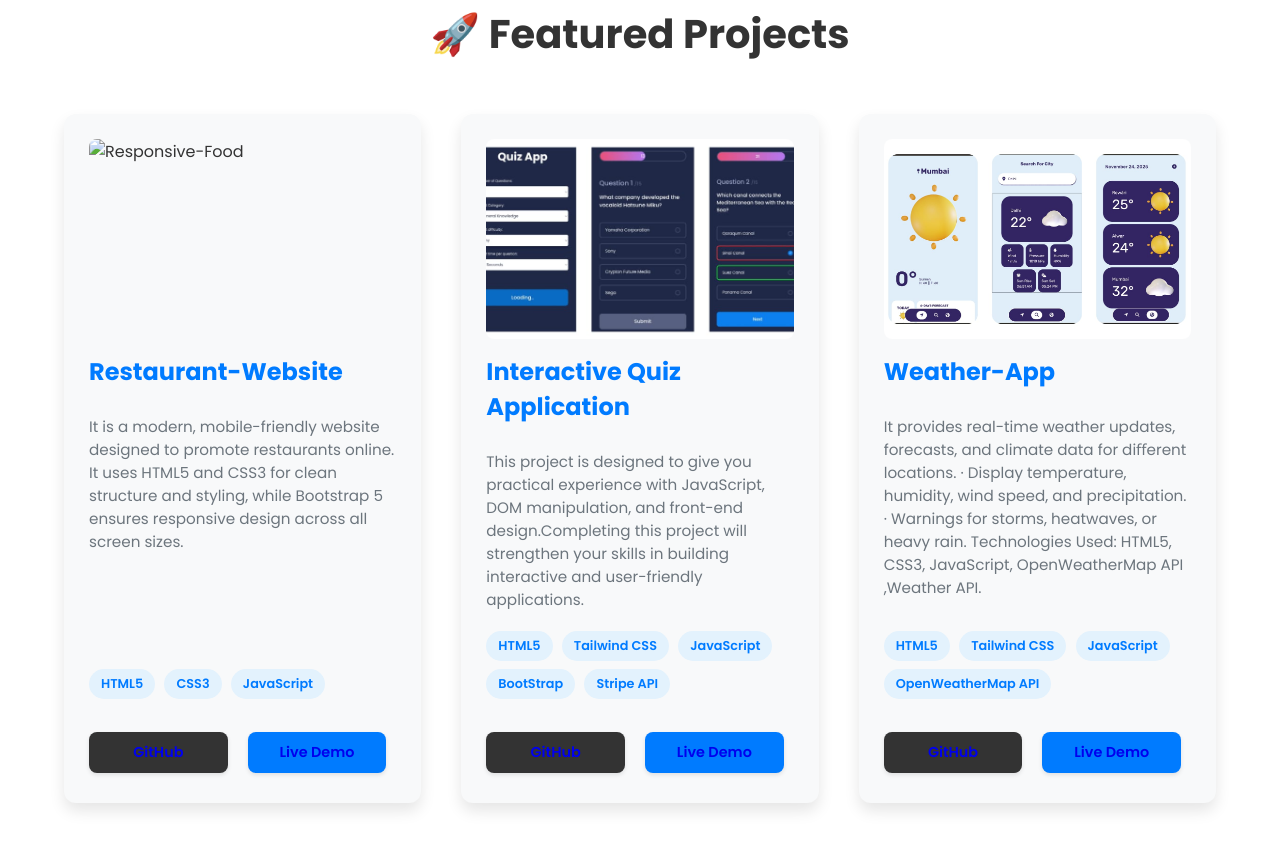
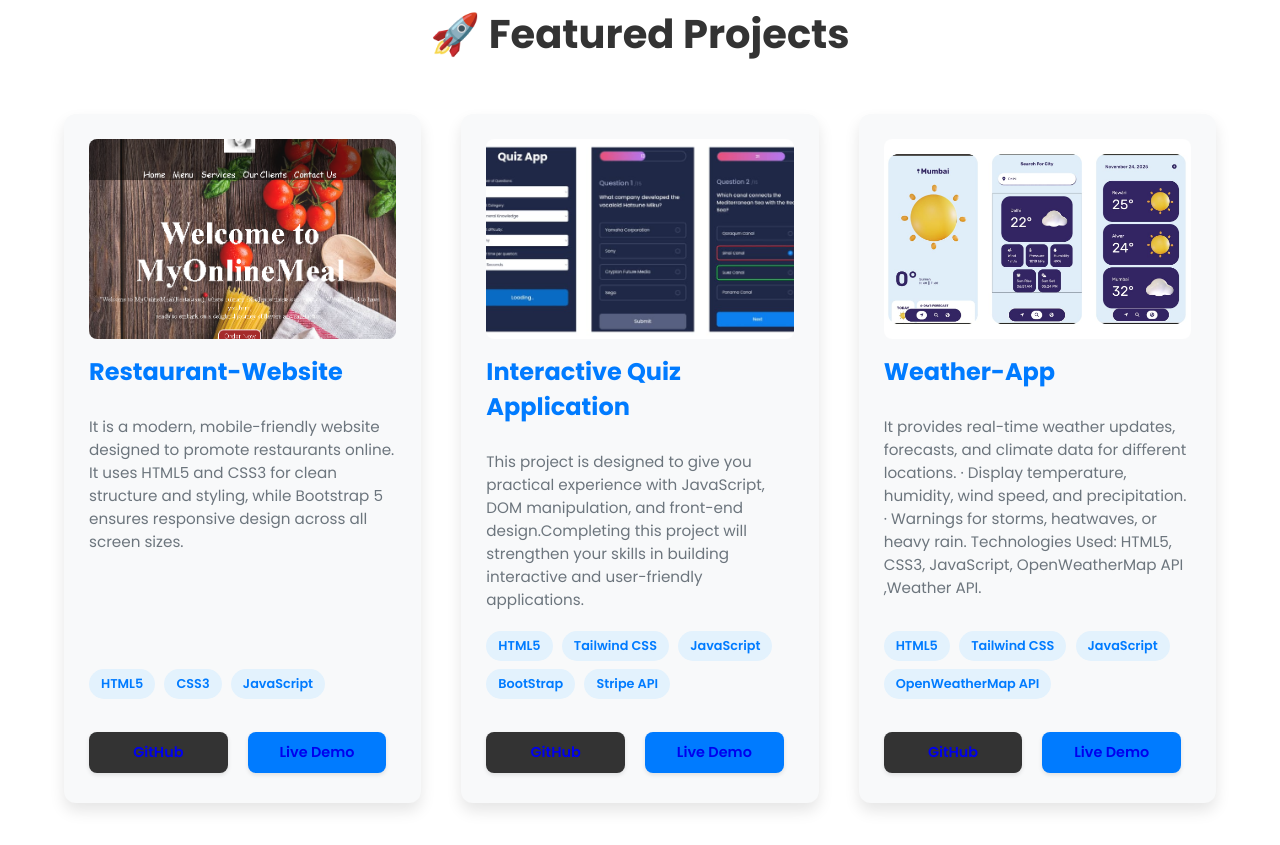
Before and after one commit to Iamanjuyadav/ANJU-_YADUVANSHI_PORTFOLIO, a plain HTML site: page index.html in a window 1280 px wide. Shown: the part 2520-3365 px from the top of the page. Drawn offline with Linux system fonts and the light colour scheme; the site is published under a folder, as on GitHub Pages, so addresses that start at the root find nothing.

Commit message:
Update index.html

```diff
--- a/index.html
+++ b/index.html
@@ -155,7 +155,7 @@
 
                     <!-- PROJECT CARD 1: Responsive-Food-And-Restaurant-Website-Using-Bootstrap-5_Project -->
                     <div class="project-card">
-                        <img src="/images/image.png" alt="Responsive-Food" class="project-cover">
+                        <img src="./images/image.png" alt="Responsive-Food" class="project-cover">
                         <h3>Restaurant-Website</h3>
                         <p class="description">
                             It is a modern, mobile-friendly website designed to promote restaurants online. It uses
@@ -288,4 +288,5 @@
 
     <script src="script.js"></script>
 </body>
+
 </html>
```
